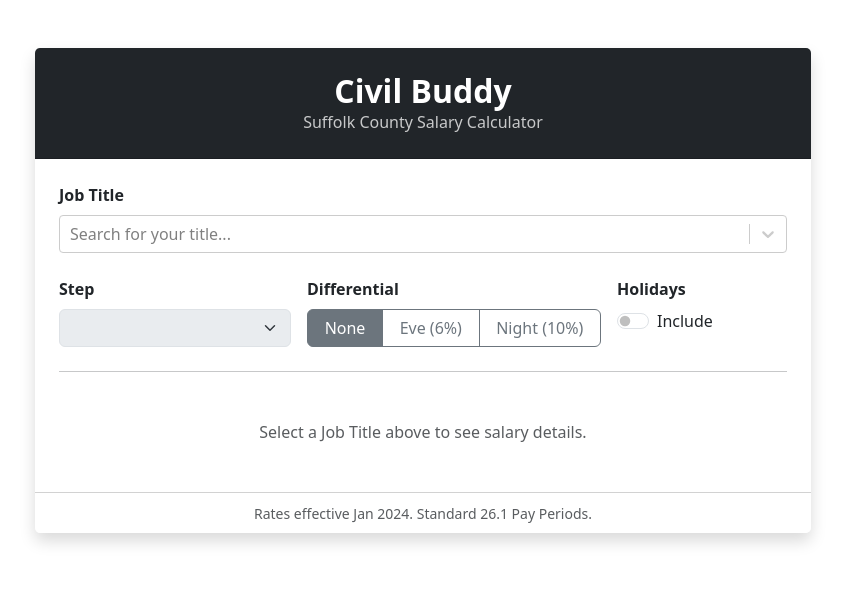
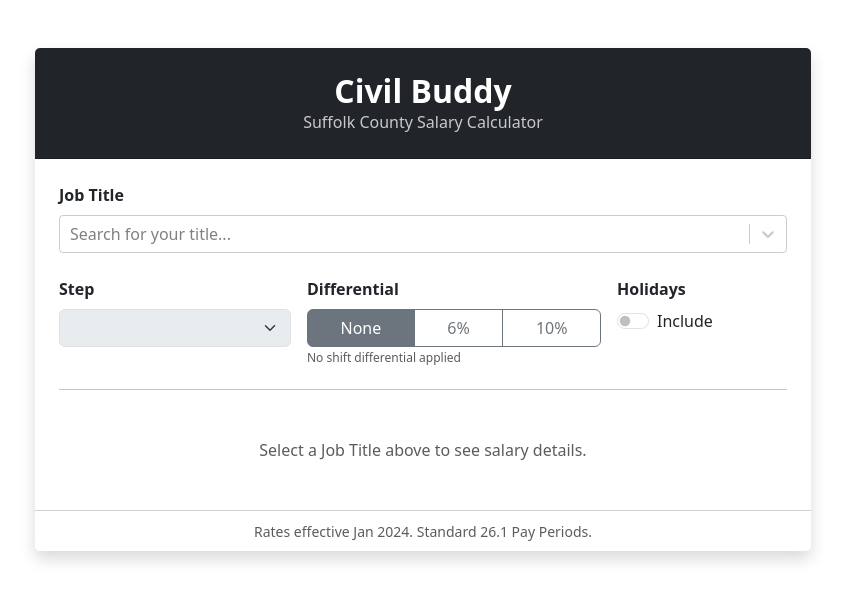
Before and after one commit to seagullcanfly/civilbuddy, a React (Vite) app: page / in a window 1280 px wide. Shown: the top 600 px of the page, without its empty margins (217-1062 px from the left). Built offline with nearby package versions, Linux system fonts and the light colour scheme.

Commit message:
Add SCPD shift pattern helper text to differentials

```diff
--- a/src/App.tsx
+++ b/src/App.tsx
@@ -128,7 +128,7 @@ function App() {
             {/* Differential Selection */}
             <div className="col-md-5">
               <label className="form-label fw-bold">Differential</label>
-              <div className="btn-group w-100" role="group">
+              <div className="btn-group w-100 mb-1" role="group">
                 <input
                   type="radio"
                   className="btn-check"
@@ -147,7 +147,7 @@ function App() {
                   checked={differential === 0.06}
                   onChange={() => setDifferential(0.06)}
                 />
-                <label className="btn btn-outline-secondary" htmlFor="diffEve">Eve (6%)</label>
+                <label className="btn btn-outline-secondary" htmlFor="diffEve">6%</label>
 
                 <input
                   type="radio"
@@ -157,8 +157,13 @@ function App() {
                   checked={differential === 0.10}
                   onChange={() => setDifferential(0.10)}
                 />
-                <label className="btn btn-outline-secondary" htmlFor="diffNight">Night (10%)</label>
+                <label className="btn btn-outline-secondary" htmlFor="diffNight">10%</label>
               </div>
+              <small className="text-muted d-block" style={{ fontSize: '0.75rem', lineHeight: '1.1' }}>
+                {differential === 0.06 && "6%: 2 weeks days / 1 week nights (SCPD pattern)"}
+                {differential === 0.10 && "10%: Steady midnight shifts"}
+                {differential === 0 && "No shift differential applied"}
+              </small>
             </div>
 
             {/* Holiday Toggle */}
```
